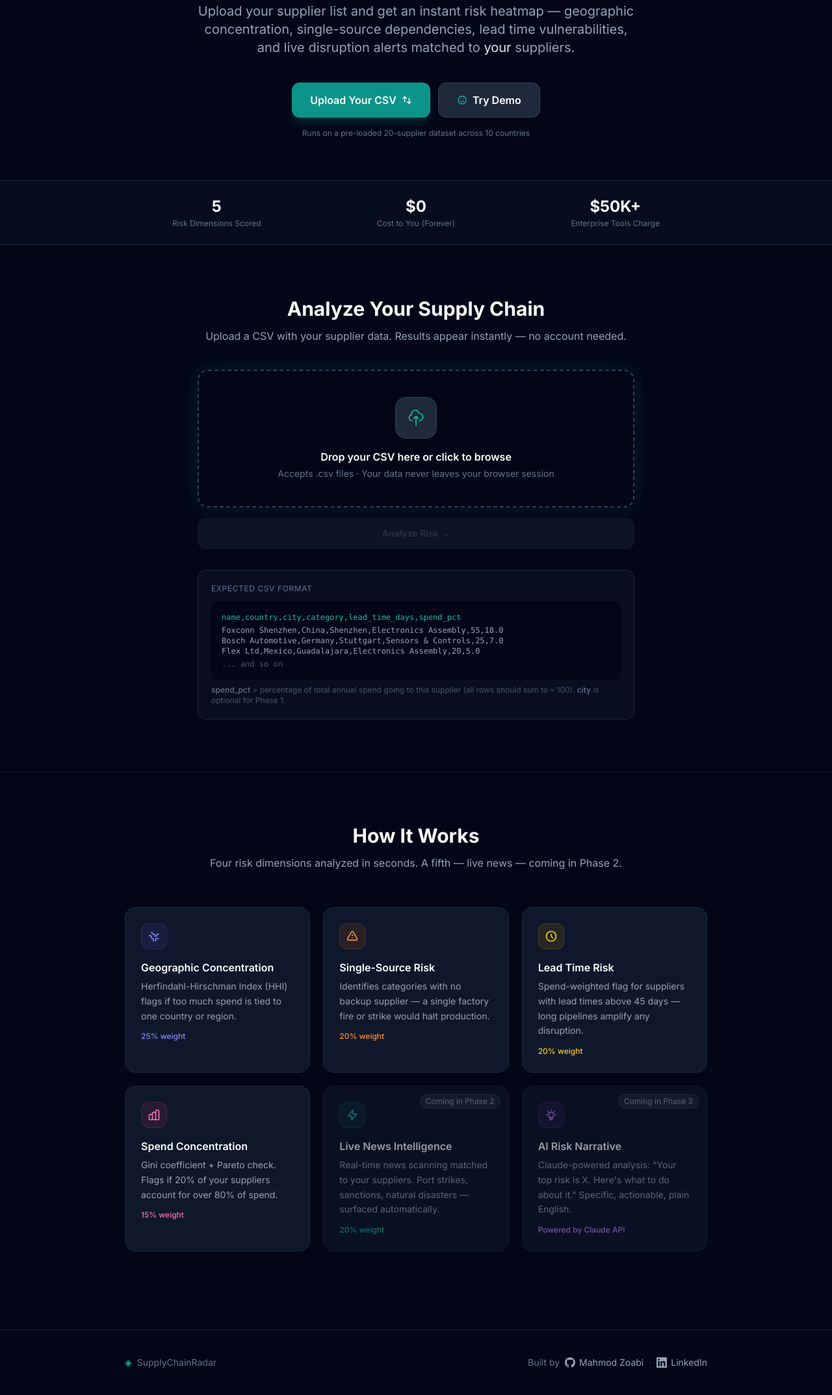
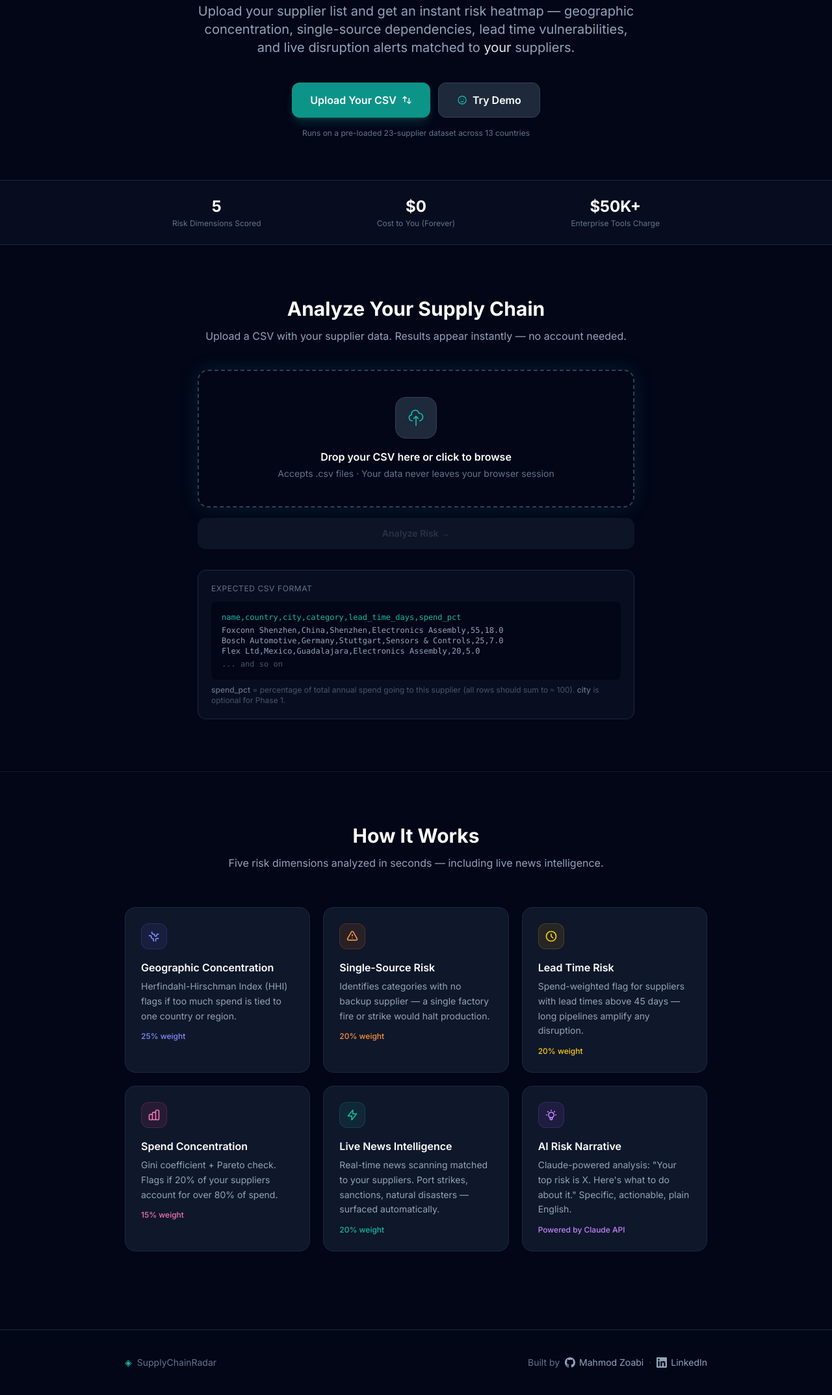
Before and after one commit to MahmodZoabi/supplychainradar, a Flask app: page / in a window 1280 px wide. Shown: the part 335-2482 px from the top of the page at 65% size. Run offline with Flask 3, Linux system fonts and the light colour scheme; some libraries are stand-ins or nearby versions.

Commit message:
Fix content: remove Phase badges, update supplier count, fix map overlap, fix GitHub links
- Remove 'Coming in Phase 2/3' badges and opacity-60 from Live News
  Intelligence and AI Risk Narrative cards — both features are live
- Update subtitle: 'Five risk dimensions...including live news intelligence'
- Update demo description: 23-supplier dataset across 13 countries
- BYD Electronics city: Shenzhen → Huizhou (fixes map overlap with Foxconn)
- Footer GitHub links: /MahmodZoabi → /MahmodZoabi/supplychainradar

```diff
--- a/data/sample_data.csv
+++ b/data/sample_data.csv
@@ -1,6 +1,6 @@
 name,country,city,category,lead_time_days,spend_pct
 Foxconn Shenzhen,China,Shenzhen,Electronics Assembly,55,17.0
-BYD Electronics,China,Shenzhen,Battery Components,50,11.2
+BYD Electronics,China,Huizhou,Battery Components,50,11.2
 Samsung SDI,South Korea,Cheonan,Battery Components,30,7.5
 TSMC,Taiwan,Hsinchu,Semiconductors,60,14.0
 Bosch Automotive,Germany,Stuttgart,Sensors & Controls,25,6.5
--- a/templates/dashboard.html
+++ b/templates/dashboard.html
@@ -686,7 +686,7 @@
         </div>
         <div class="flex items-center gap-1 text-sm text-slate-500">
           <span>Built by</span>
-          <a href="https://github.com/MahmodZoabi" target="_blank" rel="noopener"
+          <a href="https://github.com/MahmodZoabi/supplychainradar" target="_blank" rel="noopener"
              class="inline-flex items-center gap-1.5 text-slate-400 hover:text-white transition-colors mx-1">
             <svg class="w-4 h-4" viewBox="0 0 24 24" fill="currentColor">
               <path d="M12 0C5.374 0 0 5.373 0 12c0 5.302 3.438 9.8 8.207 11.387.599.111.793-.261.793-.577v-2.234c-3.338.726-4.033-1.416-4.033-1.416-.546-1.387-1.333-1.756-1.333-1.756-1.089-.745.083-.729.083-.729 1.205.084 1.839 1.237 1.839 1.237 1.07 1.834 2.807 1.304 3.492.997.107-.775.418-1.305.762-1.604-2.665-.305-5.467-1.334-5.467-5.931 0-1.311.469-2.381 1.236-3.221-.124-.303-.535-1.524.117-3.176 0 0 1.008-.322 3.301 1.23A11.509 11.509 0 0112 5.803c1.02.005 2.047.138 3.006.404 2.291-1.552 3.297-1.23 3.297-1.23.653 1.653.242 2.874.118 3.176.77.84 1.235 1.911 1.235 3.221 0 4.609-2.807 5.624-5.479 5.921.43.372.823 1.102.823 2.222v3.293c0 .319.192.694.801.576C20.566 21.797 24 17.3 24 12c0-6.627-5.373-12-12-12z"/>
--- a/templates/index.html
+++ b/templates/index.html
@@ -109,7 +109,7 @@
           Try Demo
         </button>
       </div>
-      <p class="text-xs text-slate-500">Runs on a pre-loaded 20-supplier dataset across 10 countries</p>
+      <p class="text-xs text-slate-500">Runs on a pre-loaded 23-supplier dataset across 13 countries</p>
     </div>
   </section>
 
@@ -245,7 +245,7 @@
     <div class="max-w-4xl mx-auto">
       <div class="text-center mb-14">
         <h2 class="text-3xl font-bold text-white mb-3">How It Works</h2>
-        <p class="text-slate-400">Four risk dimensions analyzed in seconds. A fifth — live news — coming in Phase 2.</p>
+        <p class="text-slate-400">Five risk dimensions analyzed in seconds — including live news intelligence.</p>
       </div>
 
       <div class="grid sm:grid-cols-2 lg:grid-cols-3 gap-5">
@@ -287,8 +287,7 @@
           <div class="mt-3 text-xs text-pink-400 font-medium">15% weight</div>
         </div>
 
-        <div class="bg-slate-900 border border-slate-800 rounded-2xl p-6 hover:border-slate-700 transition-colors opacity-60 relative overflow-hidden">
-          <div class="absolute top-3 right-3 text-xs bg-slate-800 border border-slate-700 text-slate-400 px-2 py-0.5 rounded-full">Coming in Phase 2</div>
+        <div class="bg-slate-900 border border-slate-800 rounded-2xl p-6 hover:border-slate-700 transition-colors relative overflow-hidden">
           <div class="w-10 h-10 rounded-xl bg-brand-500/10 border border-brand-500/20 flex items-center justify-center mb-4">
             <svg class="w-5 h-5 text-brand-500" fill="none" viewBox="0 0 24 24" stroke="currentColor"><path stroke-linecap="round" stroke-linejoin="round" stroke-width="2" d="M13 10V3L4 14h7v7l9-11h-7z"/></svg>
           </div>
@@ -297,8 +296,7 @@
           <div class="mt-3 text-xs text-brand-500 font-medium">20% weight</div>
         </div>
 
-        <div class="bg-slate-900 border border-slate-800 rounded-2xl p-6 hover:border-slate-700 transition-colors opacity-60 relative overflow-hidden">
-          <div class="absolute top-3 right-3 text-xs bg-slate-800 border border-slate-700 text-slate-400 px-2 py-0.5 rounded-full">Coming in Phase 3</div>
+        <div class="bg-slate-900 border border-slate-800 rounded-2xl p-6 hover:border-slate-700 transition-colors relative overflow-hidden">
           <div class="w-10 h-10 rounded-xl bg-purple-500/10 border border-purple-500/20 flex items-center justify-center mb-4">
             <svg class="w-5 h-5 text-purple-400" fill="none" viewBox="0 0 24 24" stroke="currentColor"><path stroke-linecap="round" stroke-linejoin="round" stroke-width="2" d="M9.663 17h4.673M12 3v1m6.364 1.636l-.707.707M21 12h-1M4 12H3m3.343-5.657l-.707-.707m2.828 9.9a5 5 0 117.072 0l-.548.547A3.374 3.374 0 0014 18.469V19a2 2 0 11-4 0v-.531c0-.895-.356-1.754-.988-2.386l-.548-.547z"/></svg>
           </div>
@@ -320,7 +318,7 @@
       </div>
       <div class="flex items-center gap-1 text-sm text-slate-500">
         <span>Built by</span>
-        <a href="https://github.com/MahmodZoabi" target="_blank" rel="noopener"
+        <a href="https://github.com/MahmodZoabi/supplychainradar" target="_blank" rel="noopener"
            class="inline-flex items-center gap-1.5 text-slate-400 hover:text-white transition-colors mx-1">
           <svg class="w-4 h-4" viewBox="0 0 24 24" fill="currentColor">
             <path d="M12 0C5.374 0 0 5.373 0 12c0 5.302 3.438 9.8 8.207 11.387.599.111.793-.261.793-.577v-2.234c-3.338.726-4.033-1.416-4.033-1.416-.546-1.387-1.333-1.756-1.333-1.756-1.089-.745.083-.729.083-.729 1.205.084 1.839 1.237 1.839 1.237 1.07 1.834 2.807 1.304 3.492.997.107-.775.418-1.305.762-1.604-2.665-.305-5.467-1.334-5.467-5.931 0-1.311.469-2.381 1.236-3.221-.124-.303-.535-1.524.117-3.176 0 0 1.008-.322 3.301 1.23A11.509 11.509 0 0112 5.803c1.02.005 2.047.138 3.006.404 2.291-1.552 3.297-1.23 3.297-1.23.653 1.653.242 2.874.118 3.176.77.84 1.235 1.911 1.235 3.221 0 4.609-2.807 5.624-5.479 5.921.43.372.823 1.102.823 2.222v3.293c0 .319.192.694.801.576C20.566 21.797 24 17.3 24 12c0-6.627-5.373-12-12-12z"/>
```
